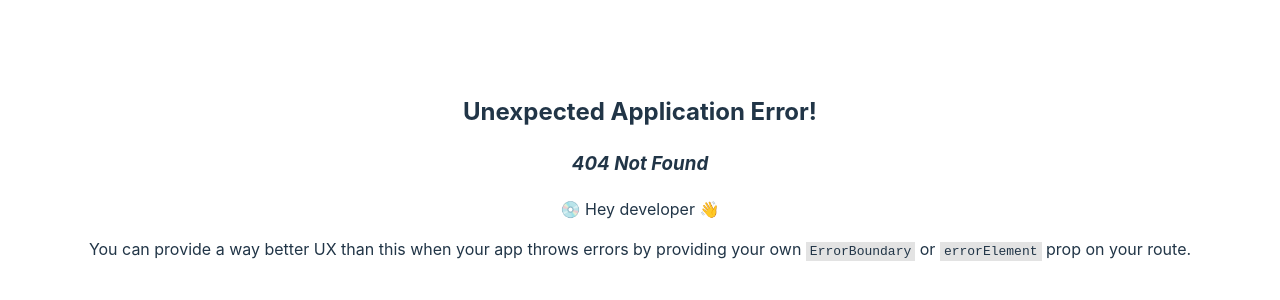
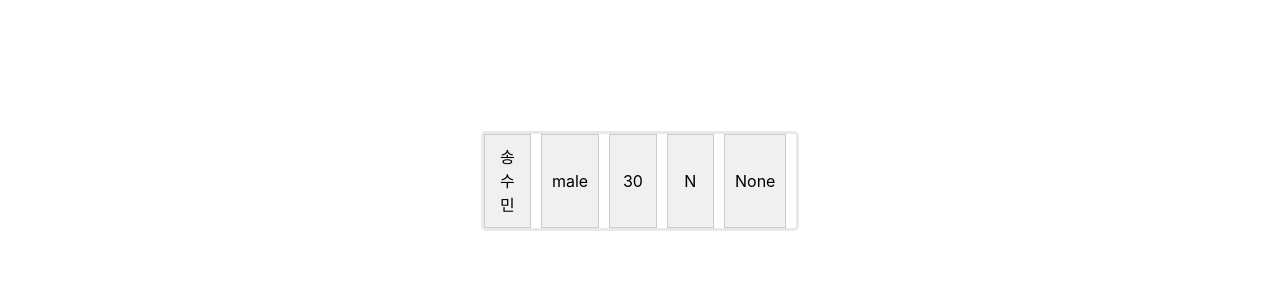
Before and after one commit to FOFO-project/FOFO_front, a React (Vite) app: page /MemberCardTest in a window 1280 px wide. Before the commit this address had no page. Shown: the part 224-524 px from the top of the page. Built offline with nearby package versions, Linux system fonts and the light colour scheme.

Commit message:
MemberEntity 수정3차

```diff
--- a/src/app/init.tsx
+++ b/src/app/init.tsx
@@ -1,6 +1,6 @@
 import React from "react";
 import ReactDOM from "react-dom/client";
-import { App, Test } from "../pages/pages";
+import { App, Test, MemberCardTest } from "../pages/pages";
 import "./index.css";
 import {
 	createBrowserRouter,
@@ -25,6 +25,10 @@ export function init() {
 						path: "/Test",
 						element: <Test />,
 					},
+					{
+						path: "/MemberCardTest",
+						element: <MemberCardTest />,
+					},
 				])}
 			/>
 		</React.StrictMode>
--- a/src/entities/entities.tsx
+++ b/src/entities/entities.tsx
@@ -1,2 +1,2 @@
 export { TestEntity } from "./TestEntity/TestEntity";
-export { MemberCard } from "./member/MemberEntity";
+export { MemberInformation } from "./member/MemberEntity";
--- a/src/entities/member/MemberEntity.tsx
+++ b/src/entities/member/MemberEntity.tsx
@@ -1,19 +1,19 @@
-import { Member } from './model/member-info';
+import { Member, Address, Picture } from './model/model-integrate';
 import styles from './ui/member.module.scss'
 
-interface MemberEntityProps {
-    param:Member
+interface MemberProps {
+    data:Member;
 }
 
-export function MemberCard({ param }: MemberEntityProps){
+export function MemberInformation({ data }:MemberProps){
     return(
         <div className={styles.container}>
             <ul className={styles.memberline}>
-                <li className={styles.memberinfo}>{param.name}</li>
-                <li className={styles.memberinfo}>{param.gender}</li>
-                <li className={styles.memberinfo}>{param.age}</li>
-                <li className={styles.memberinfo}>{param.smoking_yn}</li>
-                <li className={styles.memberinfo}>{param.religion}</li>
+                <li className={styles.memberinfo}>{data.name}</li>
+                <li className={styles.memberinfo}>{data.gender}</li>
+                <li className={styles.memberinfo}>{data.age}</li>
+                <li className={styles.memberinfo}>{data.smoking_yn}</li>
+                <li className={styles.memberinfo}>{data.religion}</li>
             </ul>
         </div>
     );
--- a/src/entities/member/model/address-info.tsx
+++ b/src/entities/member/model/address-info.tsx
@@ -9,9 +9,9 @@ export interface Address {
     category_second:String,
     // 읍/면/동
     category_third:String,
-    detail:String,
-    road_name_cd:String,
-    location:String,
+    detail?:String,
+    road_name_cd?:String,
+    location?:String,
     sts:String,
     create_dt:Date,
     mod_dt:Date
--- /dev/null
+++ b/src/entities/member/model/model-integrate.tsx
@@ -0,0 +1,3 @@
+export type { Member } from "./member-info";
+export type { Address } from "./address-info";
+export type { Picture } from "./picture-info";
--- a/src/entities/member/ui/member.module.scss
+++ b/src/entities/member/ui/member.module.scss
@@ -1,13 +1,21 @@
+* {
+    margin:0;
+    padding:0;
+    box-sizing: border-box;
+}
+
 .container {
 	width: 100%;
 	height: 100px;
-	border: 5px;
+	border: 3px;
+    border-radius: 5px;
 	margin-top: 10px;
 	border-style: solid;
-	border-color: black;
+	border-color: rgb(233, 233, 233);
 }
 
 .memberline {
+    width: 100%;
     list-style-type: none;
     padding: 0;
     margin: 0;
@@ -15,10 +23,14 @@
 }
 
 .memberinfo {
+    width: 100%;
     flex: 1;
     background-color: #f0f0f0;
+    color: #000;
     border: 1px solid #ccc;
     padding: 10px;
     margin-right: 10px;
-    text-align: center;
+    display: flex;
+    justify-content: center;
+    align-items: center;
 }
--- a/src/pages/App/App.tsx
+++ b/src/pages/App/App.tsx
@@ -1,3 +1,4 @@
+import { Link } from "react-router-dom";
 import { useState } from "react";
 import reactLogo from "../../assets/react.svg";
 import viteLogo from "/vite.svg";
@@ -9,19 +10,22 @@ export function App() {
 	return (
 		<>
 			<div>
-				<a href="https://vitejs.dev" target="_blank">
+				<Link to="https://vitejs.dev" target="_blank">
 					<img src={viteLogo} className="logo" alt="Vite logo" />
-				</a>
-				<a href="https://react.dev" target="_blank">
+				</Link>
+				<Link to="https://react.dev" target="_blank">
 					<img
 						src={reactLogo}
 						className="logo react"
 						alt="React logo"
 					/>
-				</a>
-				<a href="http://localhost:5173/test" target="_blank">
+				</Link>
+				<Link to="http://localhost:5173/test" target="_blank">
 					test
-				</a>
+				</Link>
+				<Link to="http://localhost:5173/membercardtest">
+					MemberCard
+				</Link>
 			</div>
 			<h1>Vite + React</h1>
 			<div className="card">
--- /dev/null
+++ b/src/pages/MemberCardTest/MemberCardTest.tsx
@@ -0,0 +1,69 @@
+import { MemberInformation } from "../../entities/entities"
+import { Member, Address, Picture } from "../../entities/member/model/model-integrate"
+
+export function MemberCardTest(){
+    // for test
+    const today:Date = new Date();
+
+    const address:Address = {
+        id:1,
+        zip_code:"test",
+        category_first:"test si",
+        category_second:"test gu",
+        category_third:"test dong",
+        detail:"test detail",
+        road_name_cd:"test road",
+        location:"incheon",
+        sts:"C",
+        create_dt:today,
+        mod_dt:today
+    };
+
+    const picture:Picture = {
+        id:1,
+        member_id:1,
+
+        type:"thumb",
+        image_url:"12345",
+        sts:"C",
+        create_dt:today,
+        mod_dt:today
+    };
+
+    const member:Member = {
+        id:1,
+        address:address,
+
+        tumbnail:[picture.image_url],
+        name:"송수민",
+        gender:"male",
+        age:30,
+        company:"한화시스템",
+        job:"개발자",
+        university:"TestUniversity",
+        mbti:"ENTJ",
+        smoking_yn:"N",
+        kakao_id:"test1234",
+        religion:"None",
+        charming_point:["good", "at", "all"],
+        filtering_condition:["No Smoking", "No alchole"],
+        deposit_date:today,
+        note:"nothing",
+        profile_card:picture.image_url,
+
+        pass_count:0,
+        chance:2,
+
+        approval_sts:"C",
+        matching_sts:"C",
+
+        sts:"C",
+        create_dt:today,
+        mod_dt:today,
+    }
+    return(
+        <>
+            <MemberInformation data={member}/>
+        </>
+    );
+}
--- a/src/pages/pages.tsx
+++ b/src/pages/pages.tsx
@@ -1,2 +1,3 @@
 export { App } from "./App/App";
 export { Test } from "./Test/Test";
+export { MemberCardTest } from "./MemberCardTest/MemberCardTest"
```
Also changed, not shown: src/entities/member/model/member-info.tsx (+15 -15 lines).
